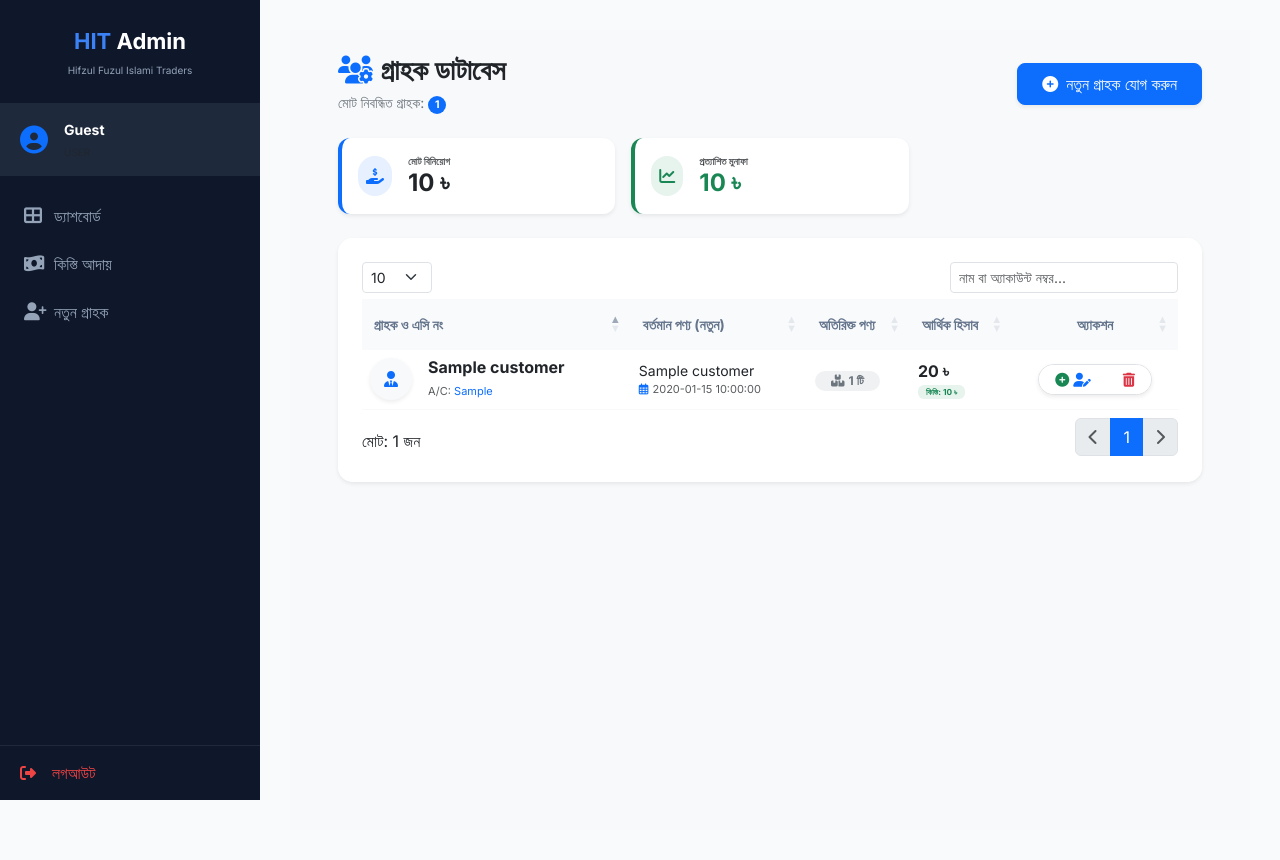
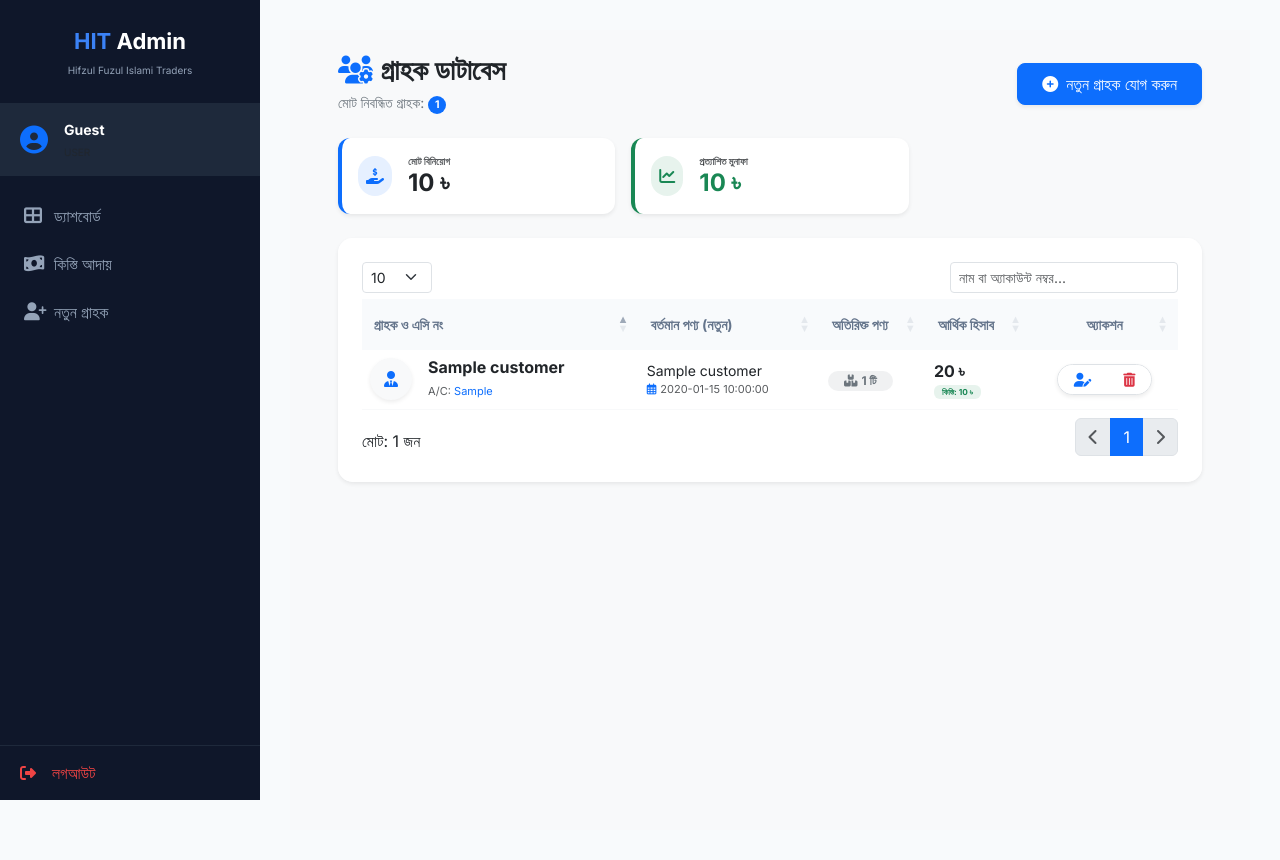
Before and after one commit to moviez123abc/hit, a Flask app: page /manage_customers_page in a window 1280 px wide. Run offline with Flask 3, Linux system fonts and the light colour scheme; a database or web service that is not in the repository returns one stand-in record (values such as "Sample title"); some libraries are stand-ins or nearby versions; some web fonts are replaced.

Commit message:
Update manage_customers.html

```diff
--- a/templates/manage_customers.html
+++ b/templates/manage_customers.html
@@ -103,7 +103,7 @@
                             <td class="text-center">
                                 <div class="btn-group shadow-sm rounded-pill overflow-hidden bg-white border">
                                     <a href="/edit_customer/{{ c._id|string }}" class="btn btn-white btn-sm px-3" title="নতুন পণ্য যোগ বা এডিট করুন">
-                                        <i class="fas fa-plus-circle text-success me-1"></i><i class="fas fa-user-edit text-primary"></i>
+                                        <i class="fas fa-user-edit text-primary"></i>
                                     </a>
                                     <div class="vr bg-light"></div>
                                     <a href="/delete_customer_direct/{{ c._id|string }}"
```
